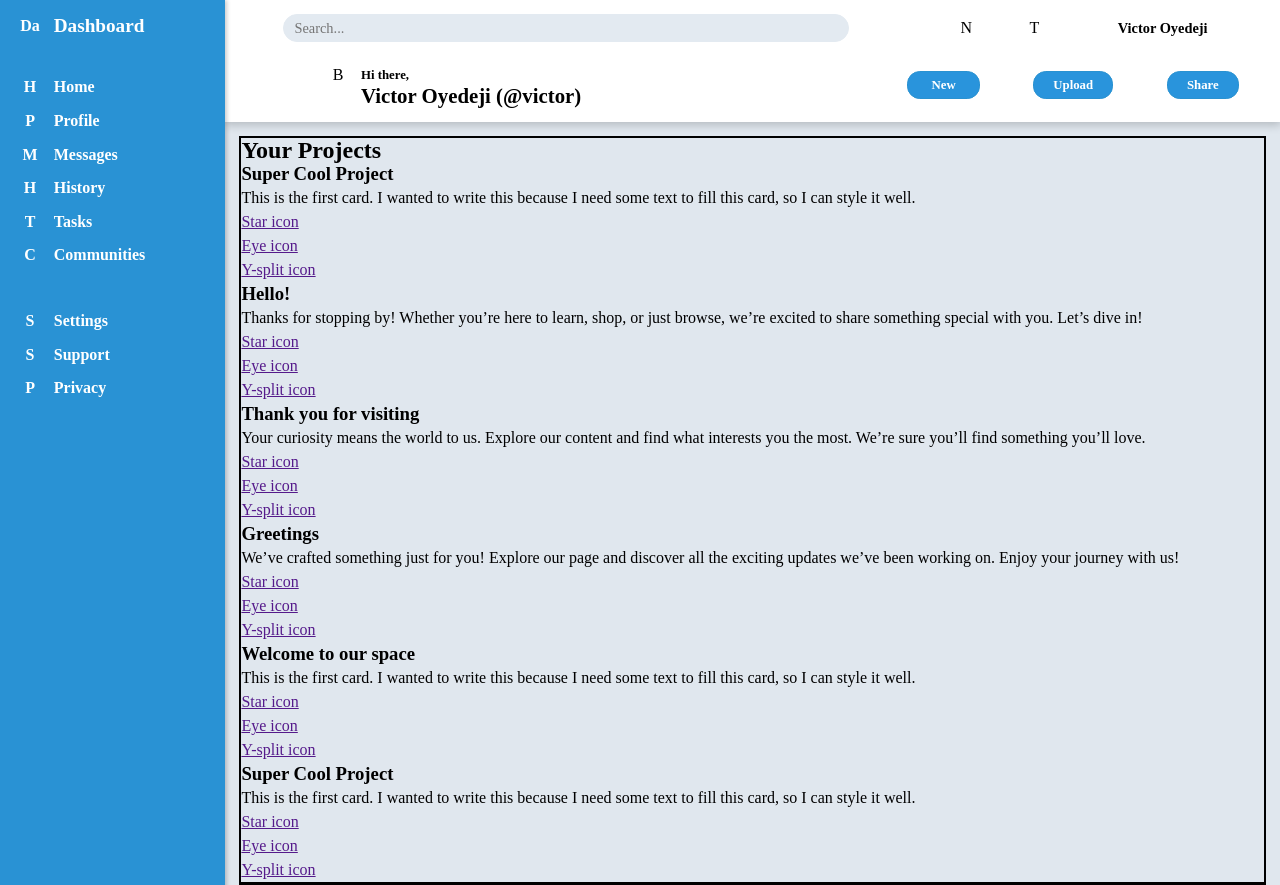
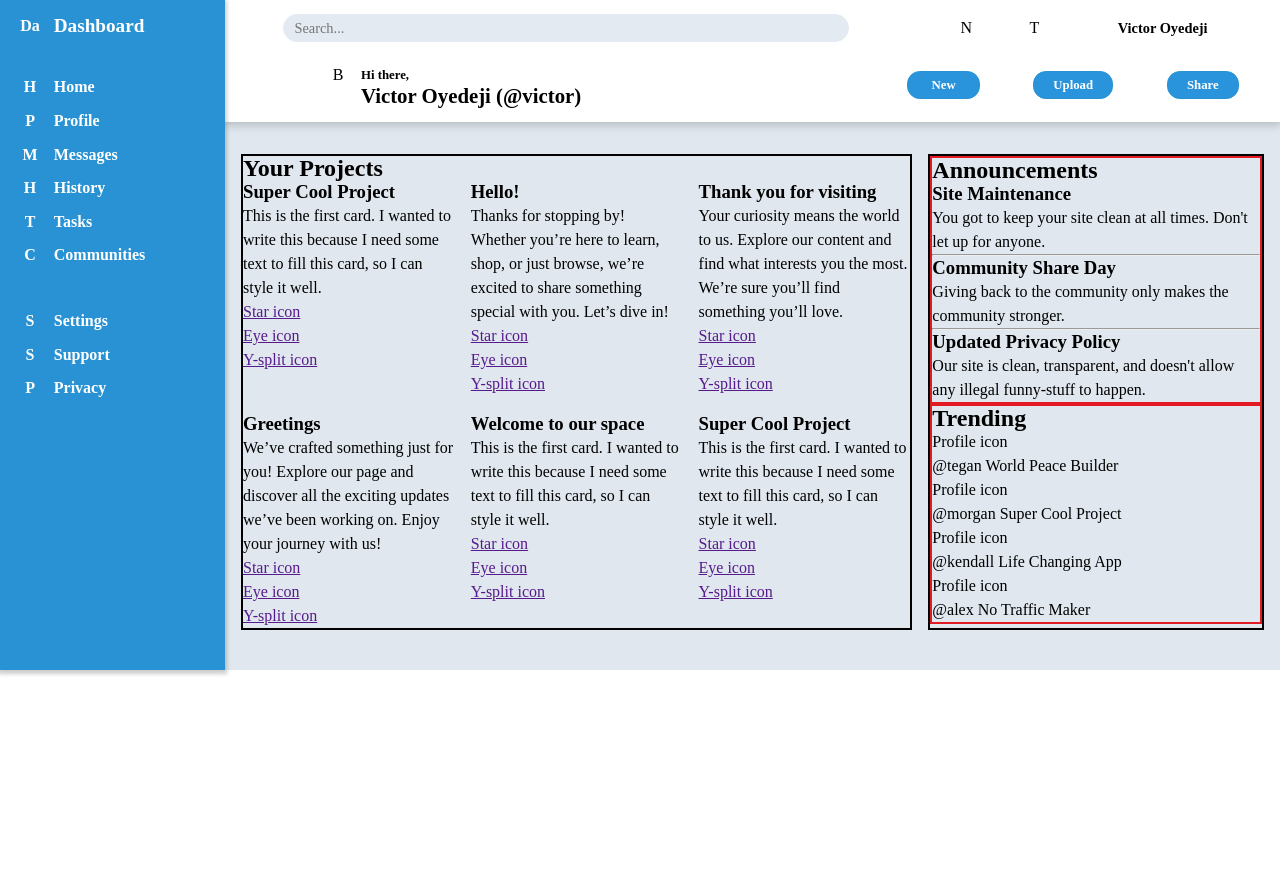
Before and after one commit to itsvictoroyedeji/test-admin-dashboard, a plain HTML site: page index.html in a window 1280 px wide. Shown: the top 885 px of the page. After the commit the page ends 800 px from the top, so only its background shows below. Drawn offline with Linux system fonts and the light colour scheme.

Commit message:
feat: Separate main section into column (needs CSS fix)

```diff
--- a/styles.css
+++ b/styles.css
@@ -274,3 +274,18 @@ input[type="search"] {
 .sidebar-header span:last-child {
   font-size: 1.2rem;
 }
+
+/* Main Content layout */
+
+.main-content {
+  display: grid;
+  grid-template-columns: 2fr 1fr;
+  gap: 1em;
+  padding: 2em 1em 2.5em;
+}
+
+.main-content .project-cards {
+  display: grid;
+  grid-template-columns: repeat(auto-fit, minmax(200px, 1fr));
+  gap: 1em;
+}
```
